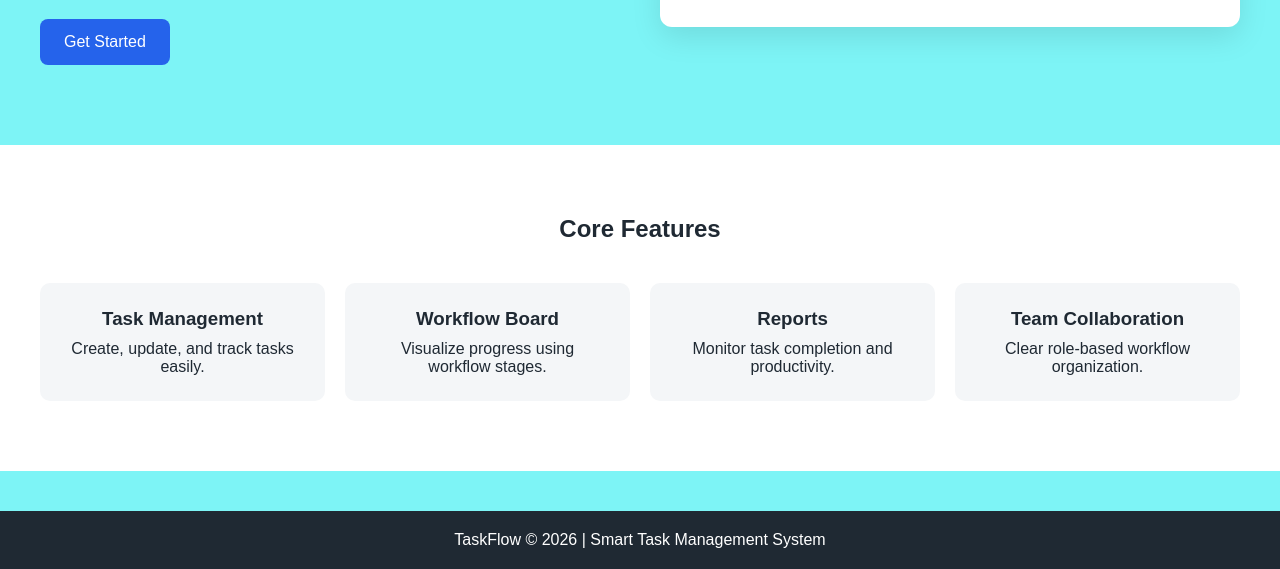
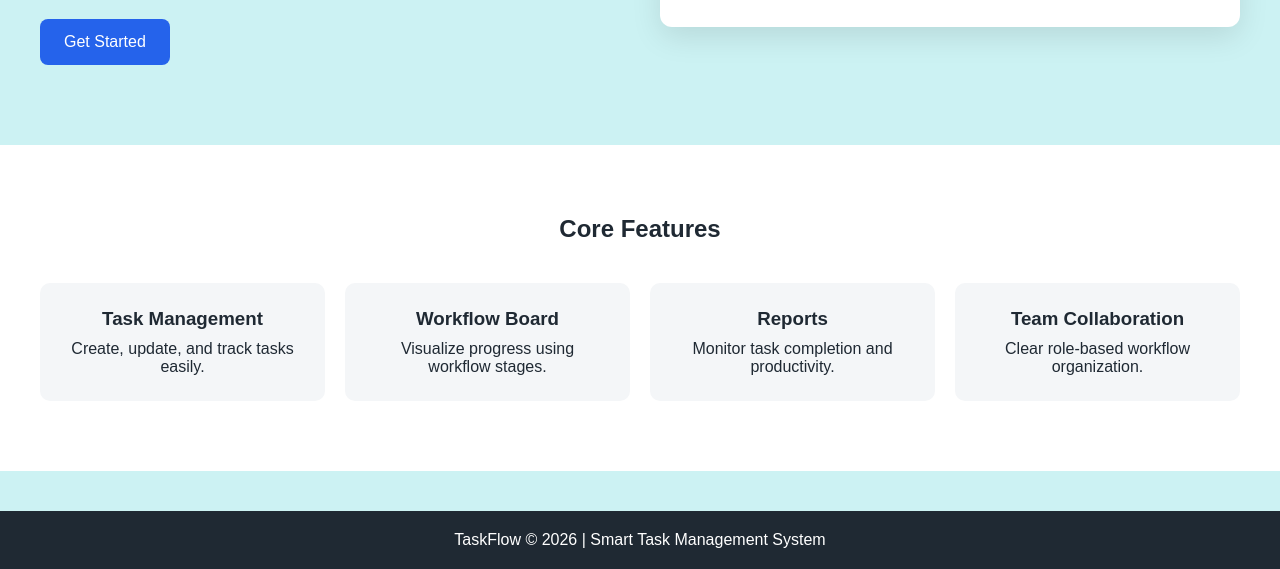
Before and after one commit to dinusha014/TaskFlow-Task-Management-System, a plain HTML site: page src/index.html in a window 1280 px wide. Shown: the part 309-878 px from the top of the page. Drawn offline with Linux system fonts and the light colour scheme.

Commit message:
style: update background color for improved UI appearance

```diff
--- a/src/index.html
+++ b/src/index.html
@@ -14,7 +14,7 @@
 }
 
 body{
-  background:#7df4f6;
+  background:#ccf2f3;
   color:#1f2933;
 }
 
```
